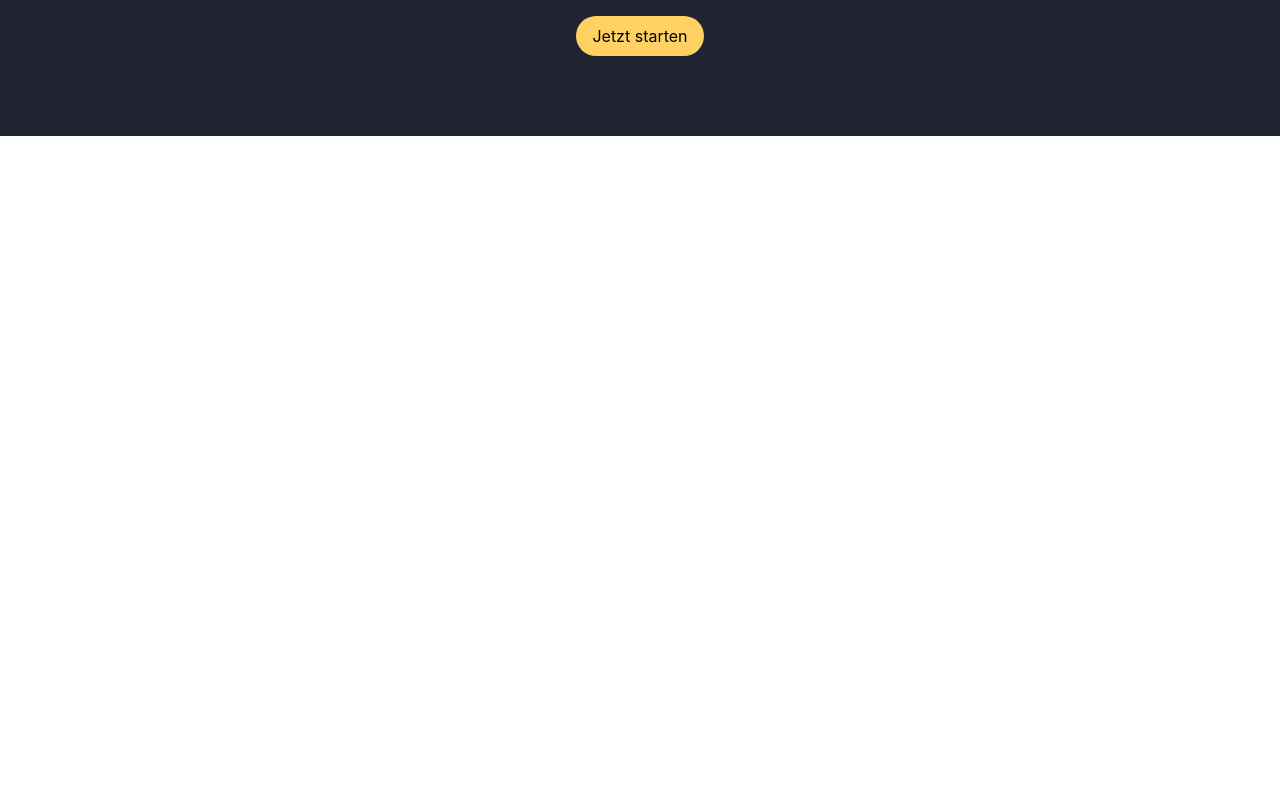
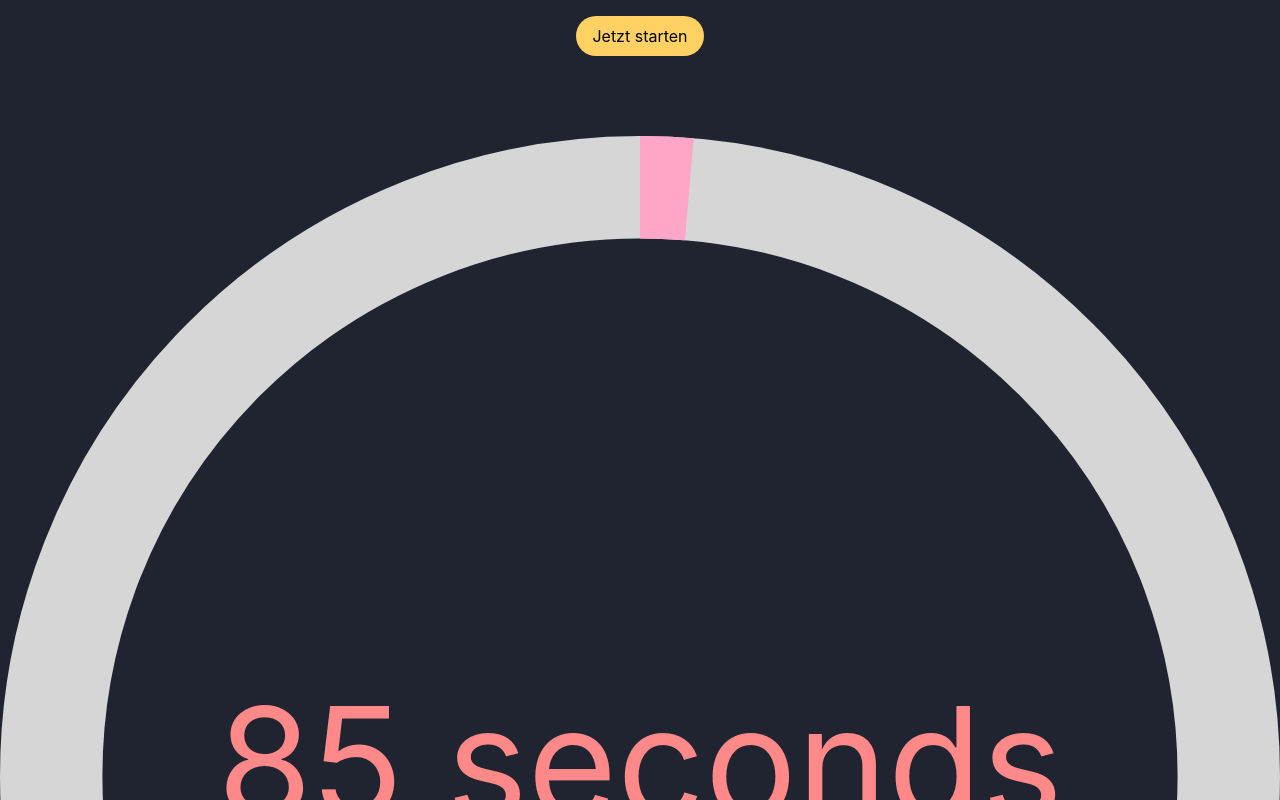
Before and after one commit to Medientourist/Fitness-App, a React (Vite) app: page /training in a window 1280 px wide. Shown: the part 680-1480 px from the top of the page. Before the commit the page ends 816 px from the top, so only its background shows below. Built offline with nearby package versions, Linux system fonts and the light colour scheme.

Commit message:
Prototyp for timer

```diff
--- a/package.json
+++ b/package.json
@@ -13,7 +13,9 @@
     "graphql": "^16.8.1",
     "react": "^18.2.0",
     "react-chartjs-2": "^5.2.0",
+    "react-circular-progressbar": "^2.1.0",
     "react-dom": "^18.2.0",
+    "react-progress-bar": "^0.1.0",
     "react-router-dom": "^6.22.3",
     "victory-pie": "^37.0.2"
   },
--- a/src/components/program/ProgramShortDescription.jsx
+++ b/src/components/program/ProgramShortDescription.jsx
@@ -1,9 +1,15 @@
+import { Link } from "react-router-dom";
+import close from "../../assets/close.png";
+
 function ProgramShortDescription() {
   return (
     <div className="h-screen flex flex-col justify-center items-center text-center bg-gradient-light-orange px-4">
       <div>
         <h1>Titel des Programms</h1>
       </div>
+      <Link to="/workout" className="absolute top-4 right-4">
+        <img src={close} alt="back" className="w-6 h-6" />
+      </Link>
       <div className="absolute bottom-0 w-full">
         <div className="flex justify-around mb-4">
           <div className="text-center">
--- a/src/components/training/TrainingStart.jsx
+++ b/src/components/training/TrainingStart.jsx
@@ -1,9 +1,11 @@
 import { Link } from "react-router-dom";
 import back from "../../assets/back.png";
 import ProgramStartButton from "../program/ProgramStartButton";
+import TrainingTimer from "./TrainingTimer";
 
 function Training() {
   return (
+    <div>
       <div className="bg-dark min-h-screen flex flex-col text-center">
         <div className="w-full flex justify-center items-center relative">
           <h1 className="text-base">Titel des Programms</h1>
@@ -17,6 +19,10 @@
         </div>
         <ProgramStartButton />
       </div>
+      <div className="">
+        <TrainingTimer />
+      </div>
+    </div>
   );
 }
 
--- a/src/components/training/TrainingTimer.jsx
+++ b/src/components/training/TrainingTimer.jsx
@@ -0,0 +1,44 @@
+import { useState, useEffect } from "react";
+import { CircularProgressbar, buildStyles } from "react-circular-progressbar";
+import "react-circular-progressbar/dist/styles.css";
+
+function TrainingTimer() {
+  const [timeLeft, setTimeLeft] = useState(90); // 1,5 Minuten = 90 Sekunden
+  const totalTime = 90; // Gesamtzeit in Sekunden
+
+  // eslint-disable-next-line consistent-return
+  useEffect(() => {
+    if (timeLeft > 0) {
+      const timer = setInterval(() => {
+        setTimeLeft((prevTime) => prevTime - 1);
+      }, 1000);
+
+      return () => clearInterval(timer); // Cleanup the interval on component unmount
+    }
+  }, [timeLeft]);
+
+  const percentage = ((totalTime - timeLeft) / totalTime) * 100;
+  const seconds = Math.floor(timeLeft);
+
+  return (
+    <>
+      <CircularProgressbar
+        value={percentage}
+        text={`${seconds} seconds`}
+        styles={buildStyles({
+          rotation: 0,
+          strokeLinecap: "butt",
+          textSize: "0.75rem",
+          pathTransitionDuration: 10,
+          pathColor: `rgba(255, 165, 199)`,
+          textColor: "#f88",
+          fontWeight: "extrabold",
+          trailColor: "#d6d6d6",
+          backgroundColor: "#3e98c7",
+        })}
+      />
+    </>
+  );
+}
+
+export default TrainingTimer;
```
Also changed, not shown: src/assets/close.png (added), 1 other file (tests, documents, lock files or other folders). Lines whose indentation alone changed are shown as unchanged.
